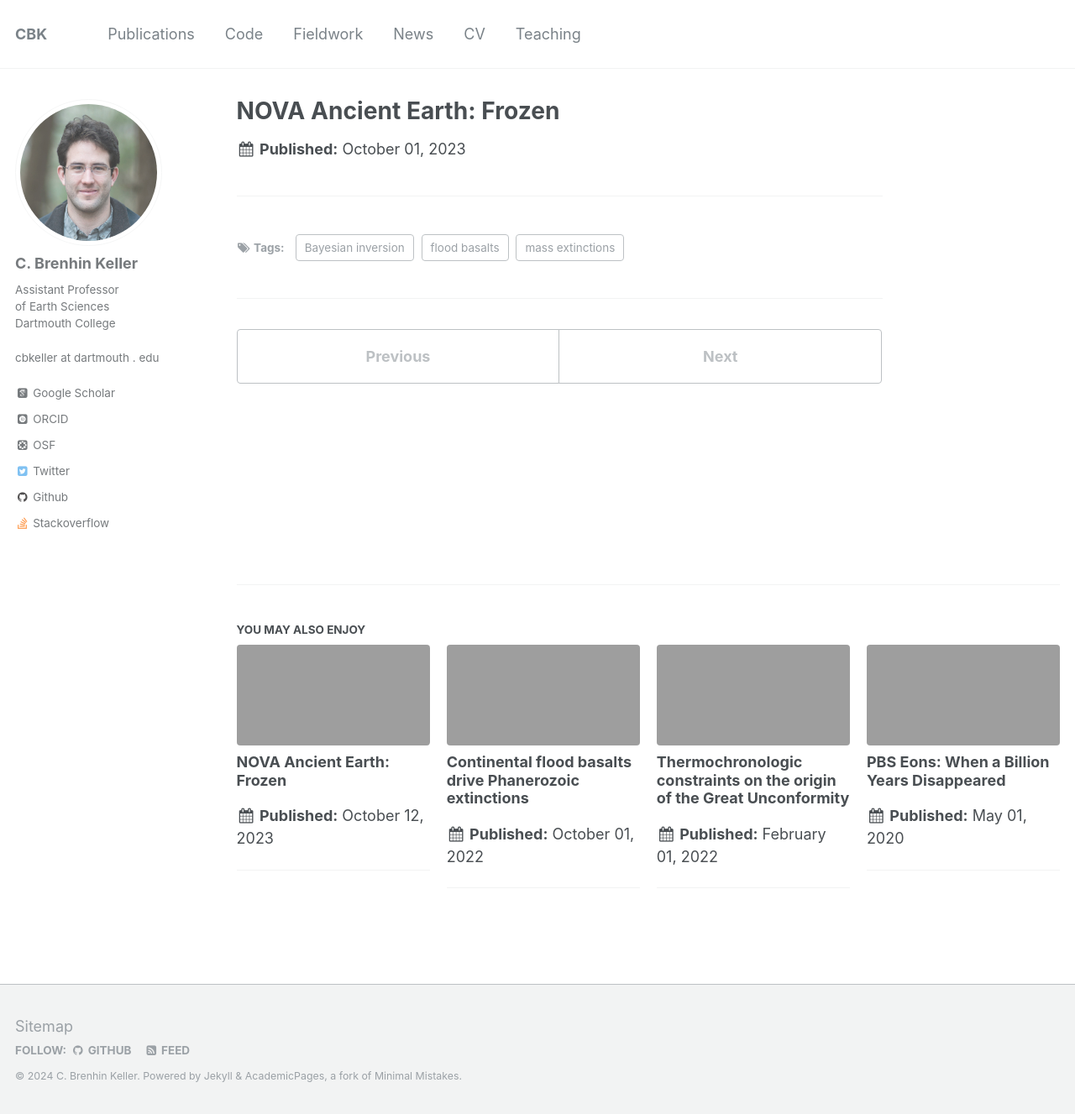
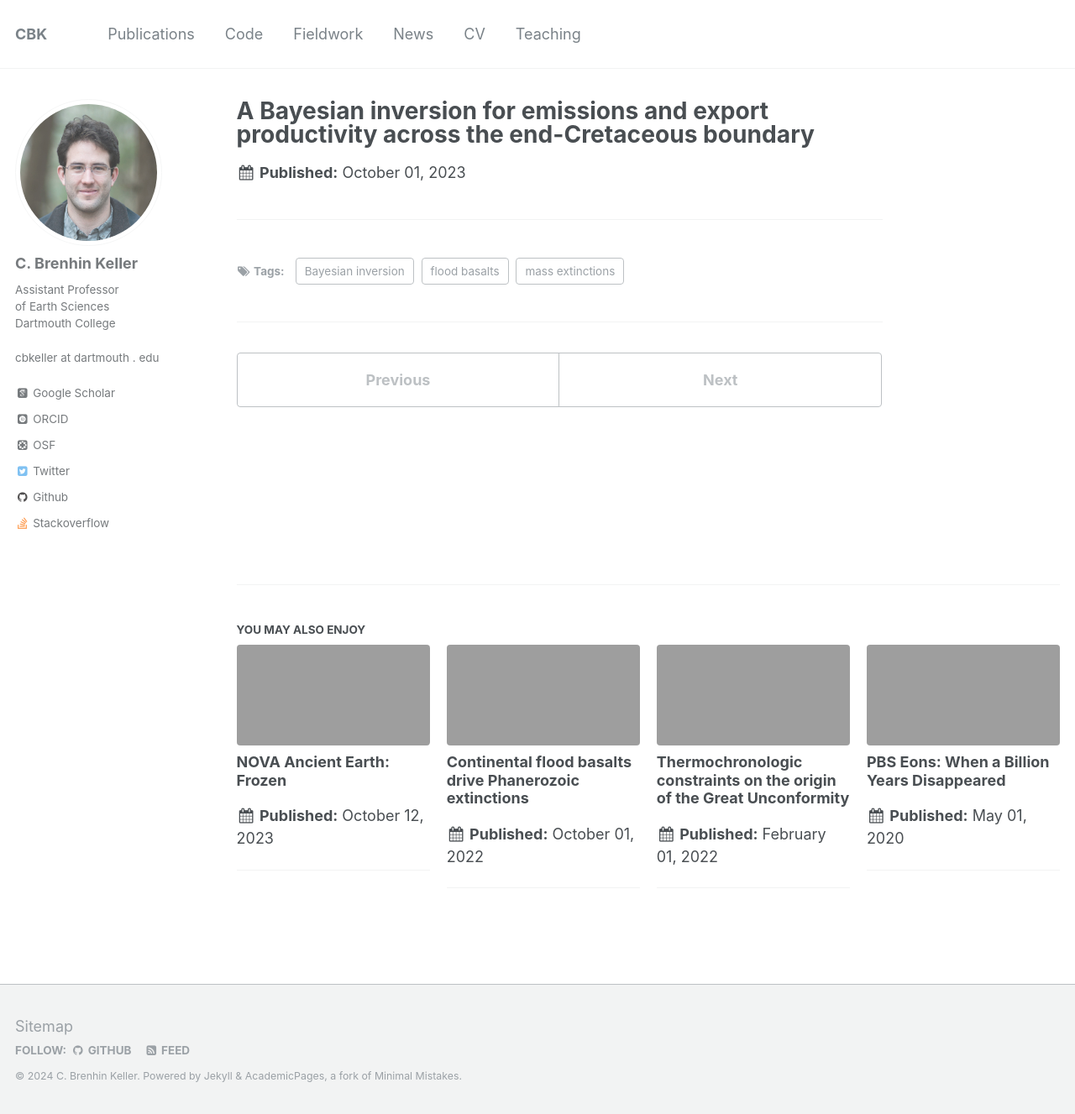
Before and after one commit to brenhinkeller/brenhinkeller.github.io, a Jekyll site: the page built from _posts/2023-10-01-Bayesian-inversion-emissions.md, in a window 1280 px wide and 1327 px high. Shown: the whole window at 84% size. Built offline with Jekyll 4.4.1, drawn with Linux system fonts in a browser that asks for light colours; some web fonts are replaced.

Commit message:
Fix title

```diff
--- a/_posts/2023-10-01-Bayesian-inversion-emissions.md
+++ b/_posts/2023-10-01-Bayesian-inversion-emissions.md
@@ -1,5 +1,5 @@
 ---
-title: 'NOVA Ancient Earth: Frozen'
+title: 'A Bayesian inversion for emissions and export productivity across the end-Cretaceous boundary'
 date: 2023-10-01
 permalink: /posts/2020/10/Bayesian-inversion-emissions/
 tags:
```
